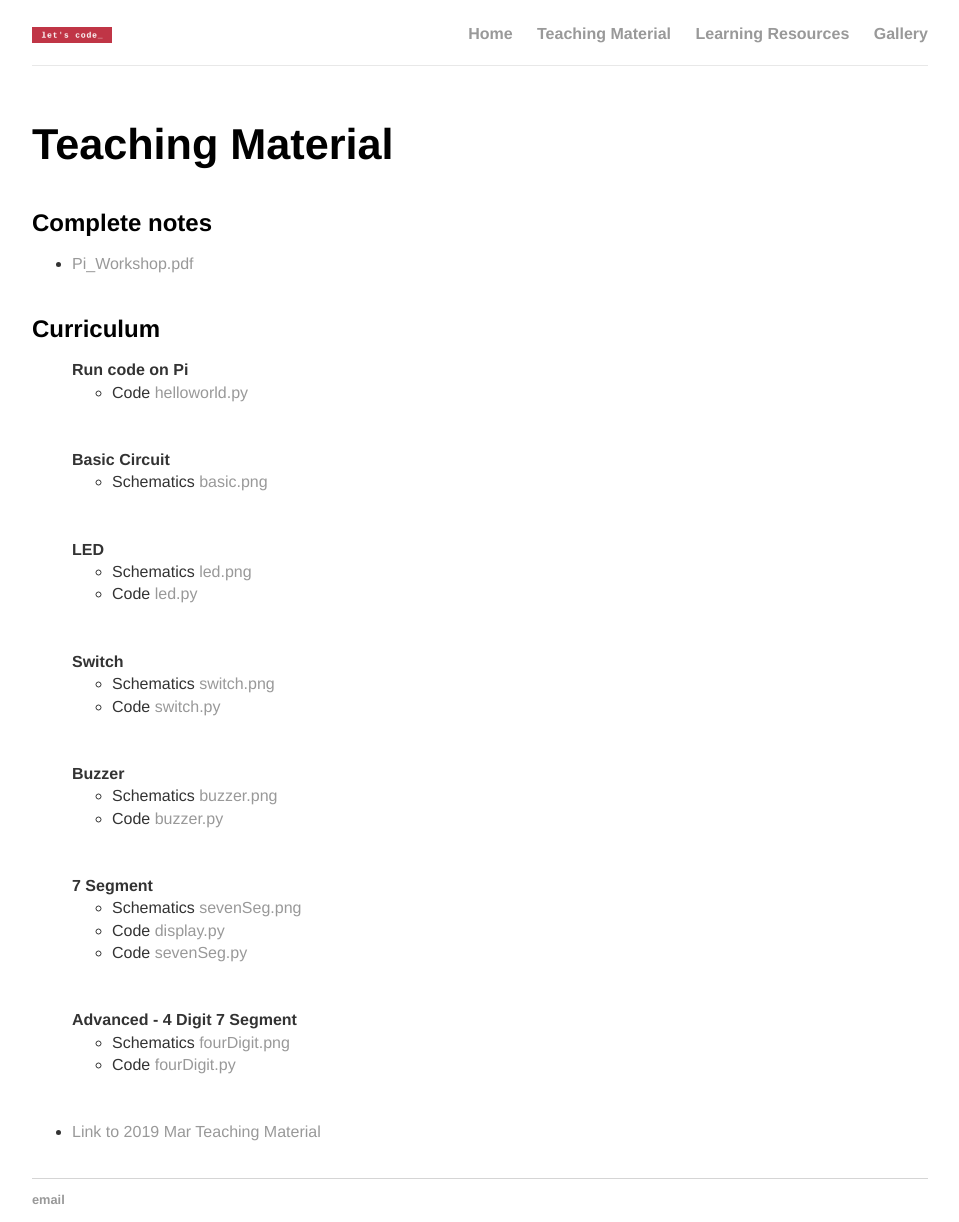
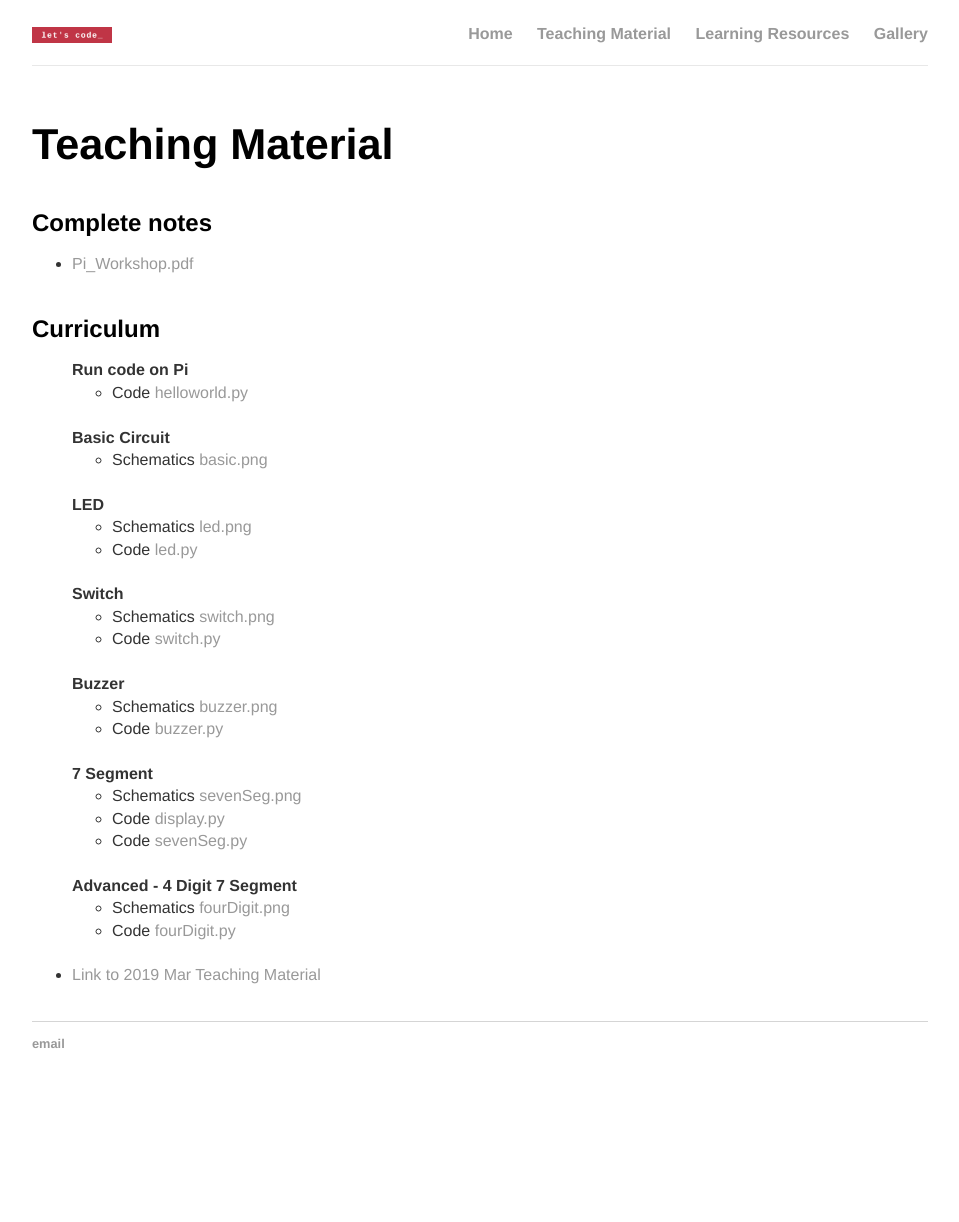
Before and after one commit to lets-code-p/lets-code-p.github.io, a Jekyll site: the page built from teaching/index.html, in a window 1280 px wide. Shown: the whole page, without its empty margins (160-1119 px from the left). Built offline with Jekyll 4.4.1, drawn with Linux system fonts in a browser that asks for light colours; after the commit the page ends 1065 px from its top, so only the background shows below that.

Commit message:
update teaching page style

```diff
--- a/teaching/index.html
+++ b/teaching/index.html
@@ -17,34 +17,34 @@ title: Pi Workshop - teaching material 2019 Aug
         <ul>
             <li>Code <a href="./code/helloworld.py">helloworld.py</a></li>
         </ul>
-        <br><br>
+        <br>
 
         <li style="list-style-type: none;"><b>Basic Circuit</b></li>
         <ul>
             <li>Schematics <a href="./schematics/basic.png">basic.png</a></li>
         </ul>
-        <br><br>
+        <br>
 
         <li style="list-style-type: none;"><b>LED</b></li>
         <ul>
             <li>Schematics <a href="./schematics/led.png">led.png</a></li>
             <li>Code <a href="./code/led.py">led.py</a></li>
         </ul>
-        <br><br>
+        <br>
 
         <li style="list-style-type: none;"><b>Switch</b></li>
         <ul>
             <li>Schematics <a href="./schematics/switch.png">switch.png</a></li>
             <li>Code <a href="./code/switch.py">switch.py</a></li>
         </ul>
-        <br><br>
+        <br>
 
         <li style="list-style-type: none;"><b>Buzzer</b></li>
         <ul>
             <li>Schematics <a href="./schematics/buzzer.png">buzzer.png</a></li>
             <li>Code <a href="./code/buzzer.py">buzzer.py</a></li>
         </ul>
-        <br><br>
+        <br>
 
         <li style="list-style-type: none;"><b>7 Segment</b></li>
         <ul>
@@ -52,15 +52,15 @@ title: Pi Workshop - teaching material 2019 Aug
             <li>Code <a href="./code/display.py">display.py</a></li>
             <li>Code <a href="./code/sevenSeg.py">sevenSeg.py</a></li>
         </ul>
-        <br><br>
+        <br>
 
         <li style="list-style-type: none;"><b>Advanced - 4 Digit 7 Segment</b></li>
         <ul>
             <li>Schematics <a href="./schematics/fourDigit.png">fourDigit.png</a></li>
             <li>Code <a href="./code/fourDigit.py">fourDigit.py</a></li>
         </ul>
-        <br><br>
+        <br>
 
-        <li><a href="../teaching_2019Mar" target="_blank">Link to 2019 Mar Teaching Material</a></li>
+        <li><a href="../teaching_2019Mar" style="list-style-type: none;" target="_blank">Link to 2019 Mar Teaching Material</a></li>
     </ul>
 </div>
```
